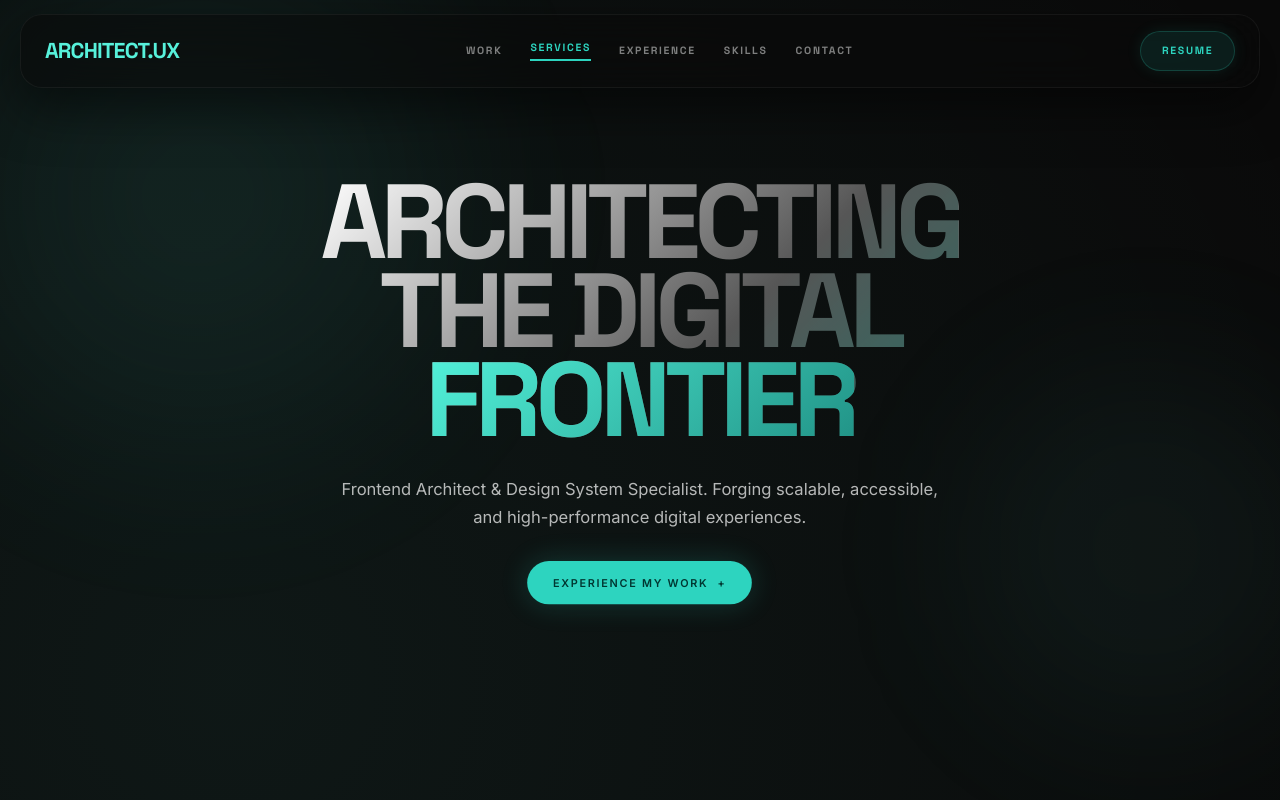
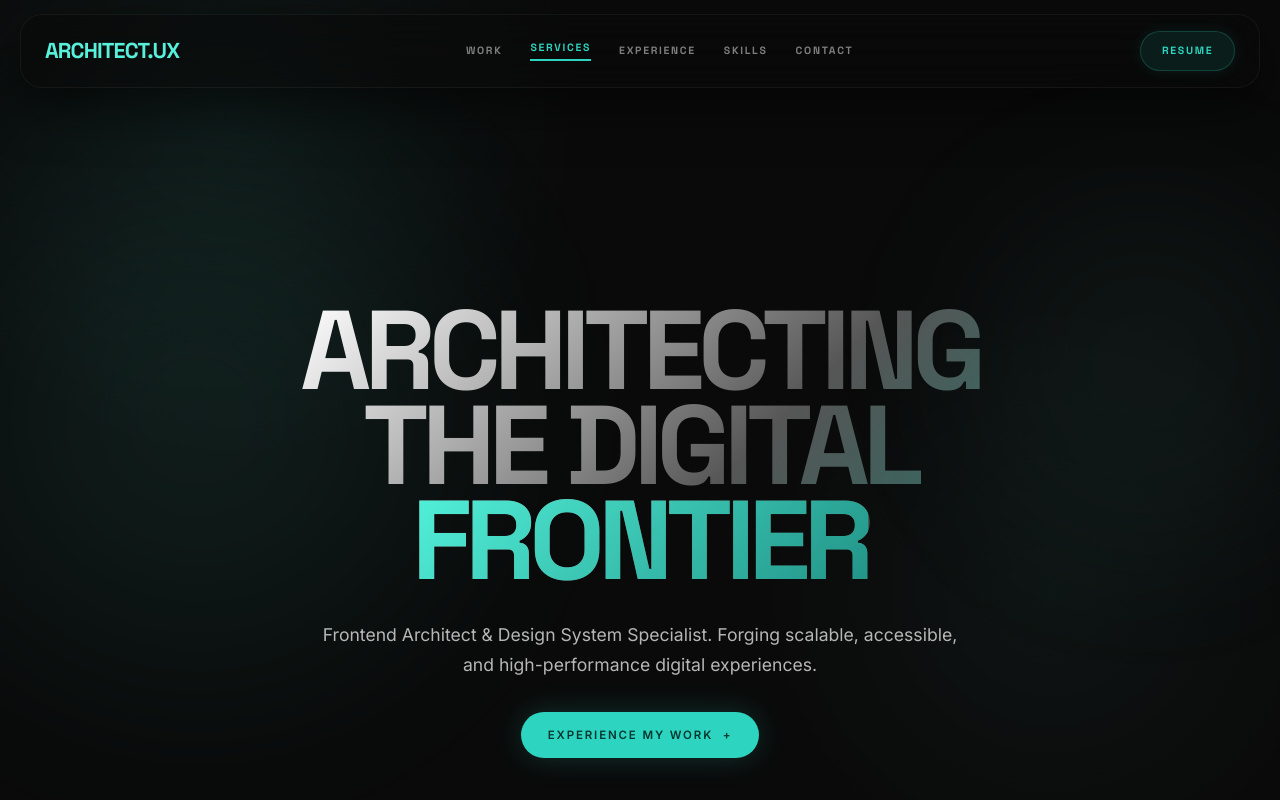
Before and after one commit to murillomartinss/murillo-lp, a React (Vite) app: page / in a window 1280 px wide. Shown: the top 800 px of the page. Built offline with nearby package versions, Linux system fonts and the light colour scheme.

Commit message:
feat: scrollable page

```diff
--- a/src/App.module.css
+++ b/src/App.module.css
@@ -1,8 +1,26 @@
 .page {
   position: relative;
-  min-height: 100vh;
+  height: 100vh;
+  overflow: hidden;
+}
+
+.scrollViewport {
+  position: relative;
+  height: 100vh;
   overflow-x: hidden;
-  overflow-y: clip;
+  overflow-y: auto;
+  scroll-behavior: smooth;
+  scrollbar-gutter: stable both-edges;
+  overscroll-behavior: contain;
+}
+
+.scrollViewport::-webkit-scrollbar {
+  width: var(--border-width-xl, 6px);
+  background: transparent
+}
+
+.scrollViewport::-webkit-scrollbar-thumb {
+  background: rgba(87, 241, 219, 0.12);
 }
 
 .noise {
@@ -138,6 +156,7 @@
 .skillsSection {
   width: min(1240px, calc(100vw - 40px));
   margin: 0 auto;
+  scroll-margin-top: 7rem;
 }
 
 .sectionPanel {
@@ -161,9 +180,12 @@
   display: flex;
   align-items: center;
   justify-content: center;
+  z-index: 1;
 }
 
 .heroInner {
+  position: relative;
+  z-index: 1;
   max-width: 900px;
   text-align: center;
   display: grid;
@@ -171,6 +193,8 @@
 }
 
 .heroTitle {
+  position: relative;
+  z-index: 1;
   margin: 0;
   font-family: var(--font-headline);
   font-size: clamp(4.25rem, 10.2vw, 7rem);
@@ -179,12 +203,14 @@
   letter-spacing: -0.06em;
   text-transform: uppercase;
   color: transparent;
+  -webkit-text-fill-color: transparent;
   background: linear-gradient(135deg, #ffffff 0%, #565656 62%, rgba(87, 241, 219, 0.42) 100%);
   -webkit-background-clip: text;
   background-clip: text;
 }
 
 .heroTitle span {
+  -webkit-text-fill-color: transparent;
   background: linear-gradient(135deg, #54f5dd 0%, #1f8f83 100%);
   -webkit-background-clip: text;
   background-clip: text;
@@ -660,6 +686,7 @@
   padding: 8rem 0;
   background: rgba(27, 27, 27, 0.72);
   overflow: hidden;
+  scroll-margin-top: 7rem;
 }
 
 .contactFade {
--- a/src/App.tsx
+++ b/src/App.tsx
@@ -1,4 +1,4 @@
-import { useRef } from "react";
+import { useEffect, useRef } from "react";
 import {
   motion,
   useReducedMotion,
@@ -39,6 +39,10 @@ type SkillCard = {
   icon: string;
   offset: "low" | "high" | "mid" | "base";
   emphasis?: boolean;
+};
+
+type FrameNavProps = {
+  onNavigate: (hash: string) => void;
 };
 
 const navItems: NavItem[] = [
@@ -137,6 +141,9 @@ const skillCards: SkillCard[] = [
 ];
 
 const socialLinks = ["LinkedIn", "GitHub"];
+const sectionIdAliases: Record<string, string> = {
+  work: "services",
+};
 
 const sectionStagger: Variants = {
   hidden: { opacity: 0 },
@@ -170,7 +177,7 @@ const cardReveal: Variants = {
   },
 };
 
-function fadeUp(delay = 0, reduceMotion = false): MotionProps {
+function fadeUp(delay = 0, reduceMotion: boolean | null = false): MotionProps {
   if (reduceMotion) {
     return {};
   }
@@ -183,11 +190,18 @@ function fadeUp(delay = 0, reduceMotion = false): MotionProps {
   };
 }
 
-function FrameNav() {
+function FrameNav({ onNavigate }: FrameNavProps) {
   return (
     <header className={styles.navWrap}>
       <div className={styles.nav}>
-        <a className={styles.brand} href="#hero">
+        <a
+          className={styles.brand}
+          href="#hero"
+          onClick={(event) => {
+            event.preventDefault();
+            onNavigate("#hero");
+          }}
+        >
           ARCHITECT.UX
         </a>
         <nav className={styles.navLinks} aria-label="Primary">
@@ -196,12 +210,23 @@ function FrameNav() {
               key={item.label}
               className={item.active ? styles.navLinkActive : styles.navLink}
               href={item.href}
+              onClick={(event) => {
+                event.preventDefault();
+                onNavigate(item.href);
+              }}
             >
               {item.label}
             </a>
           ))}
         </nav>
-        <a className={styles.resumeButton} href="#contact">
+        <a
+          className={styles.resumeButton}
+          href="#contact"
+          onClick={(event) => {
+            event.preventDefault();
+            onNavigate("#contact");
+          }}
+        >
           Resume
         </a>
       </div>
@@ -211,31 +236,63 @@ function FrameNav() {
 
 export default function App() {
   const reduceMotion = useReducedMotion();
+  const scrollViewportRef = useRef<HTMLDivElement | null>(null);
   const servicesRef = useRef<HTMLElement | null>(null);
   const experienceRef = useRef<HTMLElement | null>(null);
   const skillsRef = useRef<HTMLElement | null>(null);
   const contactRef = useRef<HTMLElement | null>(null);
 
-  const { scrollYProgress } = useScroll();
+  const scrollToHash = (hash: string, behavior: ScrollBehavior = reduceMotion ? "auto" : "smooth") => {
+    const normalizedHash = hash.startsWith("#") ? hash.slice(1) : hash;
+    const targetId = sectionIdAliases[normalizedHash] ?? normalizedHash;
+    const target = document.getElementById(targetId);
+
+    if (!target) {
+      return;
+    }
+
+    target.scrollIntoView({ behavior, block: "start" });
+
+    if (window.location.hash !== `#${targetId}`) {
+      window.history.replaceState(null, "", `#${targetId}`);
+    }
+  };
+
+  useEffect(() => {
+    const initialHash = window.location.hash;
+
+    if (!initialHash) {
+      return;
+    }
+
+    requestAnimationFrame(() => {
+      scrollToHash(initialHash, "auto");
+    });
+  }, []);
+
+  const { scrollYProgress } = useScroll({ container: scrollViewportRef });
   const heroYOffset = useTransform(scrollYProgress, [0, 0.28], [0, reduceMotion ? 0 : -140]);
   const heroScale = useTransform(scrollYProgress, [0, 0.24], [1, reduceMotion ? 1 : 0.94]);
-  const heroOpacity = useTransform(scrollYProgress, [0, 0.22], [1, reduceMotion ? 1 : 0.46]);
   const leftGlowY = useTransform(scrollYProgress, [0, 1], [0, reduceMotion ? 0 : -220]);
   const rightGlowY = useTransform(scrollYProgress, [0, 1], [0, reduceMotion ? 0 : 180]);
 
   const { scrollYProgress: servicesProgress } = useScroll({
+    container: scrollViewportRef,
     target: servicesRef,
     offset: ["start 90%", "end 10%"],
   });
   const { scrollYProgress: experienceProgress } = useScroll({
+    container: scrollViewportRef,
     target: experienceRef,
     offset: ["start 90%", "end 10%"],
   });
   const { scrollYProgress: skillsProgress } = useScroll({
+    container: scrollViewportRef,
     target: skillsRef,
     offset: ["start 90%", "end 10%"],
   });
   const { scrollYProgress: contactProgress } = useScroll({
+    container: scrollViewportRef,
     target: contactRef,
     offset: ["start 92%", "end 8%"],
   });
@@ -259,6 +316,7 @@ export default function App() {
 
   return (
     <div className={styles.page}>
+      <div ref={scrollViewportRef} className={styles.scrollViewport}>
         <div className={styles.noise} aria-hidden="true" />
         <motion.div
           className={styles.glowLeft}
@@ -274,14 +332,14 @@ export default function App() {
           animate={reduceMotion ? undefined : { scale: [1, 0.92, 1.06, 1], opacity: [0.7, 0.92, 0.78, 0.7] }}
           transition={reduceMotion ? undefined : { duration: 16, repeat: Number.POSITIVE_INFINITY, ease: "easeInOut" }}
         />
-      <FrameNav />
+        <FrameNav onNavigate={scrollToHash} />
 
         <main className={styles.canvas}>
           <section id="hero" className={styles.heroSection}>
             <div className={styles.heroFrame}>
               <motion.div
                 className={styles.heroInner}
-              style={{ y: heroYOffset, scale: heroScale, opacity: heroOpacity }}
+                style={{ y: heroYOffset, scale: heroScale, opacity: 1 }}
                 initial={reduceMotion ? undefined : "hidden"}
                 animate={reduceMotion ? undefined : "show"}
                 variants={sectionStagger}
@@ -300,6 +358,10 @@ export default function App() {
                 <motion.a
                   className={styles.primaryCta}
                   href="#work"
+                  onClick={(event) => {
+                    event.preventDefault();
+                    scrollToHash("#work");
+                  }}
                   variants={cardReveal}
                   whileHover={reduceMotion ? undefined : { y: -5, scale: 1.04, boxShadow: "0 0 60px rgba(45, 212, 191, 0.4)" }}
                   whileTap={reduceMotion ? undefined : { scale: 0.98 }}
@@ -416,7 +478,7 @@ export default function App() {
                 viewport={{ once: true, amount: 0.15 }}
                 variants={sectionStagger}
               >
-              {timelineItems.map((item, index) => (
+                {timelineItems.map((item) => (
                   <motion.article
                     key={item.period}
                     className={styles.timelineCard}
@@ -588,7 +650,15 @@ export default function App() {
                 </motion.a>
                 <div className={styles.contactLinks}>
                   {socialLinks.map((label) => (
-                  <motion.a key={label} href="#contact" whileHover={reduceMotion ? undefined : { y: -4 }}>
+                    <motion.a
+                      key={label}
+                      href="#contact"
+                      onClick={(event) => {
+                        event.preventDefault();
+                        scrollToHash("#contact");
+                      }}
+                      whileHover={reduceMotion ? undefined : { y: -4 }}
+                    >
                       {label}
                       <span className={styles.contactUnderline} aria-hidden="true" />
                     </motion.a>
@@ -602,11 +672,21 @@ export default function App() {
         <footer className={styles.footer}>
           <span>© 2024 LIQUID GLASS FRAMEWORK. ALL RIGHTS RESERVED.</span>
           <div className={styles.footerLinks}>
-          <a href="#contact">Github</a>
-          <a href="#contact">LinkedIn</a>
-          <a href="#contact">Source</a>
+            {["Github", "LinkedIn", "Source"].map((label) => (
+              <a
+                key={label}
+                href="#contact"
+                onClick={(event) => {
+                  event.preventDefault();
+                  scrollToHash("#contact");
+                }}
+              >
+                {label}
+              </a>
+            ))}
           </div>
         </footer>
       </div>
+    </div>
   );
 }
--- a/src/styles/global.css
+++ b/src/styles/global.css
@@ -10,18 +10,19 @@
   box-sizing: border-box;
 }
 
+html,
+body,
+#root {
+  height: 100%;
+}
+
 html {
-  scroll-behavior: smooth;
-  overflow-x: hidden;
-  overflow-y: auto;
-  scrollbar-width: thin;
-  scrollbar-color: rgba(164, 236, 229, 0.44) rgba(12, 14, 15, 0.2);
+  overflow: hidden;
 }
 
 body {
   margin: 0;
-  overflow-x: hidden;
-  overflow-y: visible;
+  overflow: hidden;
   background:
     radial-gradient(circle at 18% 14%, rgba(87, 241, 219, 0.06), transparent 28%),
     radial-gradient(circle at 82% 74%, rgba(98, 208, 194, 0.05), transparent 24%),
@@ -30,87 +31,6 @@ body {
   font-family: var(--font-body);
   -webkit-font-smoothing: antialiased;
   text-rendering: optimizeLegibility;
-}
-
-html::-webkit-scrollbar {
-  width: 10px;
-}
-
-html::-webkit-scrollbar-track {
-  background: rgba(12, 14, 15, 0.22);
-  border-left: 1px solid rgba(255, 255, 255, 0.02);
-}
-
-html::-webkit-scrollbar-thumb {
-  border: 0;
-  border-radius: 10px;
-  background:
-    linear-gradient(180deg, rgba(228, 255, 252, 0.42) 0%, rgba(138, 218, 210, 0.32) 24%, rgba(92, 171, 163, 0.34) 100%);
-  box-shadow:
-    0 0 0 1px rgba(183, 242, 236, 0.08),
-    0 0 8px rgba(112, 222, 211, 0.08),
-    inset 0 1px 0 rgba(255, 255, 255, 0.2);
-}
-
-html::-webkit-scrollbar-thumb:hover {
-  background:
-    linear-gradient(180deg, rgba(238, 255, 253, 0.5) 0%, rgba(145, 225, 217, 0.38) 24%, rgba(104, 188, 179, 0.38) 100%);
-  box-shadow:
-    0 0 0 1px rgba(196, 249, 244, 0.12),
-    0 0 12px rgba(117, 230, 218, 0.12),
-    inset 0 1px 0 rgba(255, 255, 255, 0.24);
-}
-
-html::-webkit-scrollbar-thumb:active {
-  background:
-    linear-gradient(180deg, rgba(247, 255, 254, 0.58) 0%, rgba(164, 236, 229, 0.44) 28%, rgba(117, 201, 192, 0.4) 100%);
-  box-shadow:
-    0 0 0 1px rgba(210, 255, 250, 0.14),
-    0 0 14px rgba(136, 236, 225, 0.14),
-    inset 0 1px 0 rgba(255, 255, 255, 0.28);
-}
-
-html::-webkit-scrollbar-corner {
-  background: rgba(10, 11, 12, 0.28);
-}
-
-html::-webkit-scrollbar-button {
-  display: none !important;
-  width: 0 !important;
-  height: 0 !important;
-  min-width: 0 !important;
-  min-height: 0 !important;
-  max-width: 0 !important;
-  max-height: 0 !important;
-  background: transparent !important;
-  background-image: none !important;
-  border: 0 !important;
-  box-shadow: none !important;
-  -webkit-appearance: none !important;
-}
-
-html::-webkit-scrollbar-button:single-button,
-html::-webkit-scrollbar-button:start:decrement,
-html::-webkit-scrollbar-button:end:increment,
-html::-webkit-scrollbar-button:start:increment,
-html::-webkit-scrollbar-button:end:decrement,
-html::-webkit-scrollbar-button:vertical:decrement,
-html::-webkit-scrollbar-button:vertical:increment,
-html::-webkit-scrollbar-button:horizontal:decrement,
-html::-webkit-scrollbar-button:horizontal:increment,
-html::-webkit-scrollbar-button:horizontal:increment {
-  display: none !important;
-  width: 0 !important;
-  height: 0 !important;
-  min-width: 0 !important;
-  min-height: 0 !important;
-  max-width: 0 !important;
-  max-height: 0 !important;
-  background: transparent !important;
-  background-image: none !important;
-  border: 0 !important;
-  box-shadow: none !important;
-  -webkit-appearance: none !important;
 }
 
 a,
@@ -140,6 +60,5 @@ p {
 }
 
 #root {
-  min-height: 100vh;
-  overflow: clip;
+  overflow: hidden;
 }
```
Lines whose indentation alone changed are shown as unchanged.
